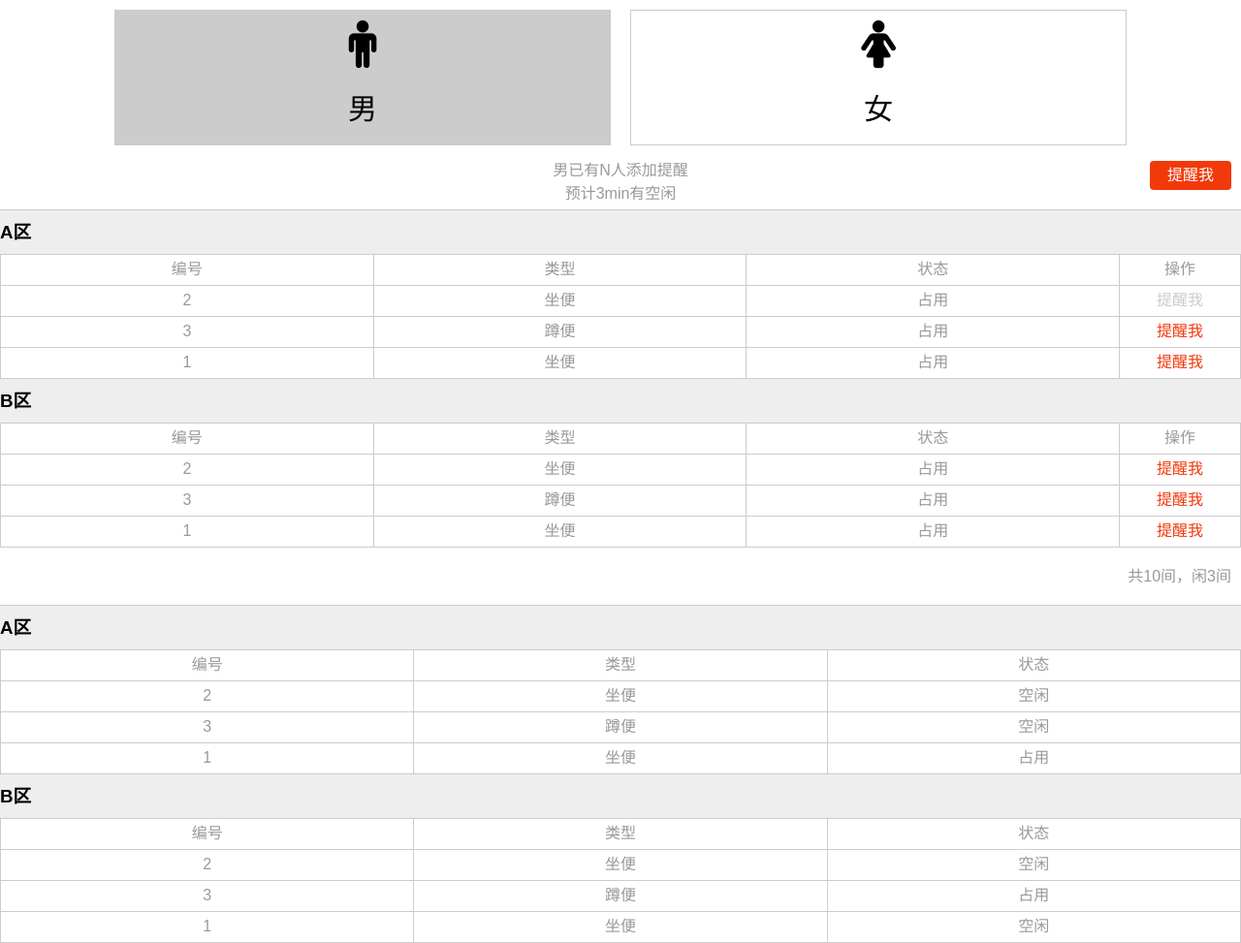
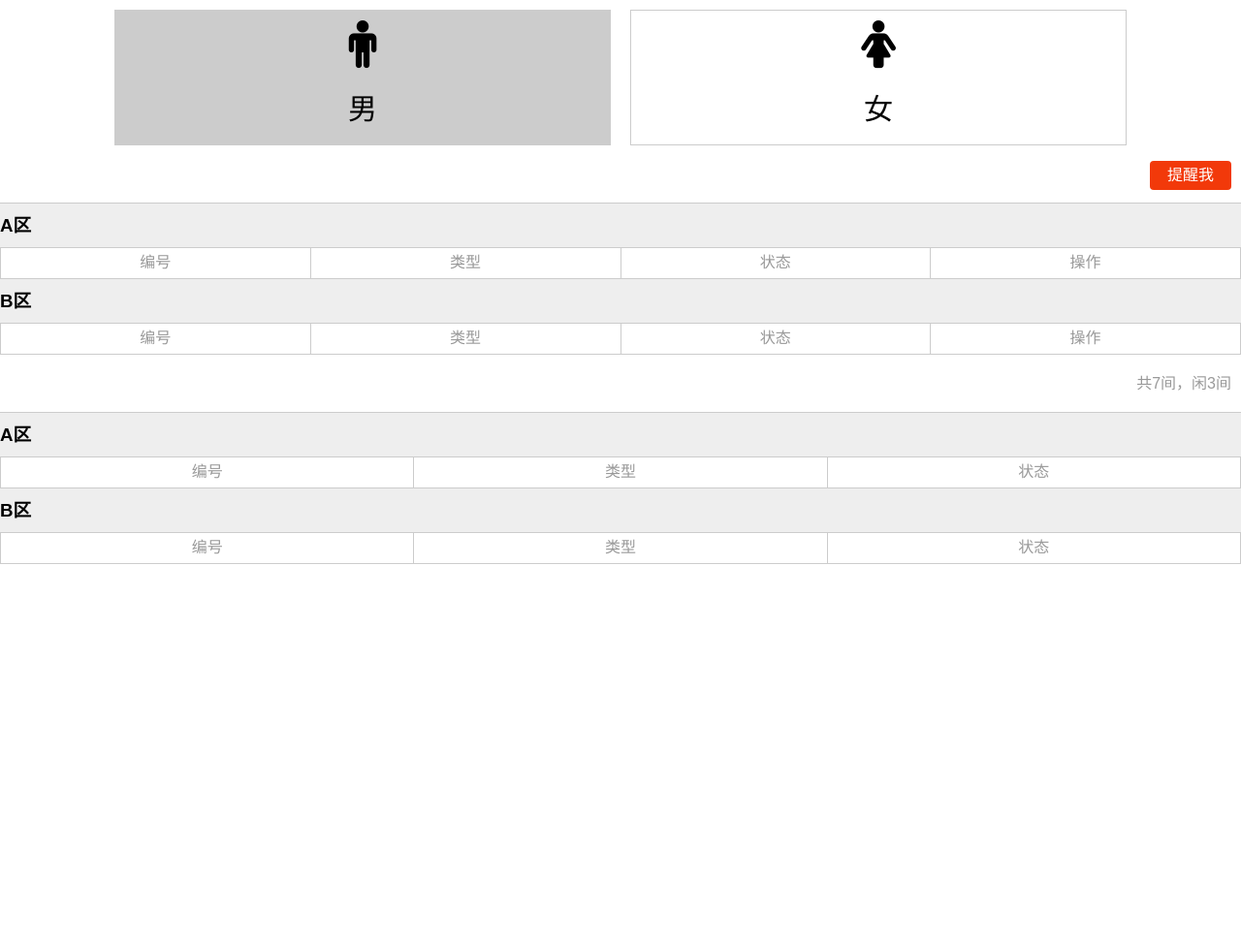
Before and after one commit to baifendian/eyeofgod_server, a Django app: template eyeofgodserver/templates/eogserver/toliet.html in a window 1280 px wide. Shown: the whole page at 97% size. After the commit the page ends 582 px from the top, so only its background shows below. Run offline with Django 3.2, Linux system fonts and the light colour scheme; the template is opened without the code that fills it, so the values that code supplies are empty; style sheets or scripts are compiled from the project's sources.

Commit message:
接口调试

```diff
--- a/eyeofgodserver/static/eogserver/css/main.less
+++ b/eyeofgodserver/static/eogserver/css/main.less
@@ -103,7 +103,7 @@ div {
             }
         }
     }
-    .app-shower,.app-egg {
+    .app-shower,.app-egg,.app-lounge {
         .app-info p {
             line-height: 100px;
         }
@@ -234,6 +234,7 @@ div {
 }
 
 .toliet-con-box {
+    display: none;
     width: 100%;
     .toliet-remind-info {
         position: relative;
@@ -315,6 +316,9 @@ div {
     }
 }
 
+.toliet-con-notbusy {
+    display: block;
+}
 
 //洗浴间
 .shower-area {
@@ -359,7 +363,7 @@ div {
 }
 
 //休息室
-.restroom-men, .restroom-female{
+.restroom-male, .restroom-female{
     display: none;
 }
 
--- a/eyeofgodserver/static/eogserver/scripts/toliet.js
+++ b/eyeofgodserver/static/eogserver/scripts/toliet.js
@@ -1,9 +1,312 @@
+//var data = {
+//"msg": "",
+//"code": 1,
+//"data": {
+//  "0": {
+//    "A": [{
+//      "sourceid": 36,
+//      "text": "\u5973\u5750\u4fbf",
+//      "textid": 4,
+//      "state": 1,
+//      "location": "A",
+//      "subscription": 0
+//    }, {
+//      "sourceid": 37,
+//      "text": "\u5973\u5750\u4fbf",
+//      "textid": 4,
+//      "state": 1,
+//      "location": "A",
+//      "subscription": 0
+//    }, {
+//      "sourceid": 38,
+//      "text": "\u5973\u5750\u4fbf",
+//      "textid": 4,
+//      "state": 1,
+//      "location": "A",
+//      "subscription": 0
+//    }, {
+//      "sourceid": 31,
+//      "text": "\u5973\u8e72\u4fbf",
+//      "textid": 5,
+//      "state": 1,
+//      "location": "A",
+//      "subscription": 0
+//    }, {
+//      "sourceid": 32,
+//      "text": "\u5973\u8e72\u4fbf",
+//      "textid": 5,
+//      "state": 1,
+//      "location": "A",
+//      "subscription": 0
+//    }, {
+//      "sourceid": 33,
+//      "text": "\u5973\u8e72\u4fbf",
+//      "textid": 5,
+//      "state": 1,
+//      "location": "A",
+//      "subscription": 0
+//    }],
+//    "B": [{
+//      "sourceid": 39,
+//      "text": "\u5973\u5750\u4fbf",
+//      "textid": 4,
+//      "state": 1,
+//      "location": "B",
+//      "subscription": 0
+//    }, {
+//      "sourceid": 40,
+//      "text": "\u5973\u5750\u4fbf",
+//      "textid": 4,
+//      "state": 0,
+//      "location": "B",
+//      "subscription": 0
+//    }, {
+//      "sourceid": 34,
+//      "text": "\u5973\u8e72\u4fbf",
+//      "textid": 5,
+//      "state": 1,
+//      "location": "B",
+//      "subscription": 0
+//    }, {
+//      "sourceid": 35,
+//      "text": "\u5973\u8e72\u4fbf",
+//      "textid": 5,
+//      "state": 1,
+//      "location": "B",
+//      "subscription": 0
+//    }]
+//  },
+//  "1": {
+//    "A": [{
+//      "sourceid": 41,
+//      "text": "\u7537\u8e72\u4fbf",
+//      "textid": 2,
+//      "state": 1,
+//      "location": "A",
+//      "subscription": 0
+//    }, {
+//      "sourceid": 42,
+//      "text": "\u7537\u8e72\u4fbf",
+//      "textid": 2,
+//      "state": 0,
+//      "location": "A",
+//      "subscription": 0
+//    }, {
+//      "sourceid": 43,
+//      "text": "\u7537\u8e72\u4fbf",
+//      "textid": 2,
+//      "state": 0,
+//      "location": "A",
+//      "subscription": 0
+//    }],
+//    "B": [{
+//      "sourceid": 44,
+//      "text": "\u7537\u8e72\u4fbf",
+//      "textid": 2,
+//      "state": 0,
+//      "location": "B",
+//      "subscription": 0
+//    }, {
+//      "sourceid": 45,
+//      "text": "\u7537\u8e72\u4fbf",
+//      "textid": 2,
+//      "state": 0,
+//      "location": "B",
+//      "subscription": 0
+//    }, {
+//      "sourceid": 46,
+//      "text": "\u7537\u8e72\u4fbf",
+//      "textid": 2,
+//      "state": 0,
+//      "location": "B",
+//      "subscription": 0
+//    }, {
+//      "sourceid": 47,
+//      "text": "\u7537\u8e72\u4fbf",
+//      "textid": 2,
+//      "state": 0,
+//      "location": "B",
+//      "subscription": 0
+//    }]
+//  },
+//  "sex": 1
+//}
+//}
+//console.log(data);
+//var myData = data.data;
+
+var myData = {};
+$.ajax({
+	type:"post",
+	url:"http://192.168.1.140:9000/app/state/toliet",
+	async:true,
+	success: function(data) {
+	  myData = data.data;
+	}
+});
+
+
+var allStateMen = 0;
+var allStateWomen = 0;
+
+//男厕状态总和
+function menState() {
+  for (var i = 0; i < myData[1].A.length; i++) {
+    allStateMen += myData[1].A[i].state;
+  }
+  for (var  i = 0; i < myData[1].B.length; i++) {
+    allStateMen += myData[1].B[i].state;
+  }
+//if (allStateMen === 0) {
+//  return '忙';
+//} else {
+//  return '不忙';
+//}
+  return allStateMen;
+}
+var allMenState = menState();
+$('#menNotbusy').html('共7间，闲'+allMenState+'间');
+if (allMenState === 0) {
+  $('.restroom-male .toliet-con-box').eq(0).addClass('toliet-con-notbusy');
+  $('.restroom-male .toliet-con-box').eq(1).removeClass('toliet-con-notbusy');
+} else {
+  $('.restroom-male .toliet-con-box').eq(0).removeClass('toliet-con-notbusy');
+  $('.restroom-male .toliet-con-box').eq(1).addClass('toliet-con-notbusy');
+}
+
+
+
+//女厕状态总和
+function womenState() {
+  for (var i = 0; i < myData[0].A.length; i++) {
+    allStateWomen += myData[0].A[i].state;
+  }
+  for (var  i = 0; i < myData[0].B.length; i++) {
+    allStateWomen += myData[0].B[i].state;
+  }
+//if (allStateWomen === 0) {
+//  return '忙';
+//} else {
+//  return '不忙';
+//}
+  return allStateWomen;
+}
+
+var allWomenState = womenState();
+$('#womenNotbusy').html('共10间，闲'+allWomenState+'间');
+if (allWomenState === 0) {
+  $('.restroom-female .toliet-con-box').eq(0).addClass('toliet-con-notbusy');
+  $('.restroom-female .toliet-con-box').eq(1).removeClass('toliet-con-notbusy');
+} else {
+  $('.restroom-female .toliet-con-box').eq(0).removeClass('toliet-con-notbusy');
+  $('.restroom-female .toliet-con-box').eq(1).addClass('toliet-con-notbusy');
+}
+
+
+if (myData.sex === 1) {
+  //tab
+  $('.sex-tab .tab-chil').eq(0).addClass('tab-chil-active');
+  $('.sex-tab .tab-chil').eq(1).removeClass('tab-chil-active');
+
+  //内容
+  $('.restroom-men').addClass('restroom-show');
+  $('restroom-female').removeClass('restroom-show');
+} else {
+  //tab
+  $('.sex-tab .tab-chil').eq(0).removeClass('tab-chil-active');
+  $('.sex-tab .tab-chil').eq(1).addClass('tab-chil-active');
+
+  //内容
+  $('.restroom-men').removeClass('restroom-show');
+  $('restroom-female').addClass('restroom-show');
+}
+
+
+
+//男  忙
+function mendataDetail1(area) {
+  var myHtml = ''
+  for (var i = 0; i < area.length; i++) {
+    area[i].subscription == 0
+    if (area[i].state === 0) {
+      if (area[i].subscription == 0) {
+        var myHtml = myHtml + '<tr>'
+                +'<td>'+ area[i].sourceid +'</td>'
+                +'<td>'+ area[i].text +'</td>'
+                +'<td>占用</td>'
+                +'<td width="125"><input class="table-remind-btn" onclick="singleRemind(this, this.value, id)" type="button" value="提醒我" /></td>'
+                +'</tr>';
+      } else {
+        var myHtml = myHtml + '<tr>'
+                +'<td>'+ area[i].sourceid +'</td>'
+                +'<td>'+ areaA[i].text +'</td>'
+                +'<td>占用</td>'
+                +'<td width="125"><input class="table-remind-btn table-remind-btn-disabled" disabled="disabled" onclick="singleRemind(this, this.value, id)" type="button" value="取消提醒" /></td>'
+                +'</tr>';
+      }
+
+    } else {
+      if (area[i].subscription == 0) {
+        var myHtml = myHtml + '<tr>'
+                +'<td>'+ area[i].sourceid +'</td>'
+                +'<td>'+ area[i].text +'</td>'
+                +'<td>空闲</td>'
+                +'<td width="125"><input class="table-remind-btn" onclick="singleRemind(this, this.value, id)" type="button" value="提醒我" /></td>'
+                +'</tr>';
+      } else {
+        var myHtml = myHtml + '<tr>'
+                +'<td>'+ area[i].sourceid +'</td>'
+                +'<td>'+ area[i].text +'</td>'
+                +'<td>空闲</td>'
+                +'<td width="125"><input class="table-remind-btn table-remind-btn-disabled" disabled="disabled" onclick="singleRemind(this, this.value, id)" type="button" value="取消提醒" /></td>'
+                +'</tr>';
+      }
+
+    }
+
+  }
+  return myHtml;
+}
+$('.restroom-male table').eq(0).html($('.restroom-male table').eq(0).html() + mendataDetail1(myData[1].A));
+$('.restroom-male table').eq(1).html($('.restroom-male table').eq(1).html() + mendataDetail1(myData[1].B));
+$('.restroom-female table').eq(0).html($('.restroom-female table').eq(0).html() + mendataDetail1(myData[0].A));
+$('.restroom-female table').eq(1).html($('.restroom-female table').eq(1).html() + mendataDetail1(myData[0].B));
+
+//男 闲
+function mendataDetail2(area) {
+  var myHtml = ''
+  for (var i = 0; i < area.length; i++) {
+    area[i].subscription == 0
+    if (area[i].state === 0) {
+        var myHtml = myHtml + '<tr><td>'+area[i].sourceid+'</td>'
+              +'<td>'+area[i].text+'</td>'
+              +'<td>占用</td></tr>';
+
+    } else {
+      if (area[i].subscription == 0) {
+        var myHtml = myHtml + '<tr><td>'+area[i].sourceid+'</td>'
+              +'<td>'+area[i].text+'</td>'
+              +'<td>空闲</td></tr>';
+      }
+
+    }
+
+  }
+  return myHtml;
+}
+
+$('.restroom-male table').eq(2).html($('.restroom-male table').eq(2).html() + mendataDetail2(myData[1].A));
+$('.restroom-male table').eq(3).html($('.restroom-male table').eq(3).html() + mendataDetail2(myData[1].B));
+$('.restroom-female table').eq(2).html($('.restroom-female table').eq(2).html() + mendataDetail2(myData[0].A));
+$('.restroom-female table').eq(3).html($('.restroom-female table').eq(3).html() + mendataDetail2(myData[0].B));
+
+
 
 //男
 $('.sex-tab .tab-chil-male').on('click', function() {
   $(this).addClass('tab-chil-active');
   $('.sex-tab .tab-chil-female').removeClass('tab-chil-active');
-  $('.restroom-men').addClass('restroom-show');
+  $('.restroom-male').addClass('restroom-show');
   $('.restroom-female').removeClass('restroom-show');
 });
 
@@ -11,7 +314,7 @@ $('.sex-tab .tab-chil-male').on('click', function() {
 $('.sex-tab .tab-chil-female').on('click', function() {
   $(this).addClass('tab-chil-active');
   $('.sex-tab .tab-chil-male').removeClass('tab-chil-active');
-  $('.restroom-men').removeClass('restroom-show');
+  $('.restroom-male').removeClass('restroom-show');
   $('.restroom-female').addClass('restroom-show');
 });
 
@@ -36,3 +339,5 @@ function singleRemind(obj, inner) {
     obj.value = '提醒我';
   }
 }
+
+$('.toliet-con-busy table').html();
--- a/eyeofgodserver/templates/eogserver/overview.html
+++ b/eyeofgodserver/templates/eogserver/overview.html
@@ -49,7 +49,7 @@
         <div class="pull-left app-info">
           <span class="pull-left resource-status">空闲</span>
           <div class="pull-left resource-num">
-            <p>A区：2</p>
+            <p>C区：2</p>
           </div>
           <div class="pull-left remindme-btn">
             <div class="pull-left loungeBtn">提醒我</div>
@@ -64,7 +64,7 @@
         <div class="pull-left app-info">
           <span class="pull-left resource-status">空闲</span>
           <div class="pull-left resource-num">
-            <p>A区：2</p>
+            <p>C区：2</p>
           </div>
           <div class="pull-left remindme-btn">
             <div class="pull-left showerBtn">提醒我</div>
@@ -79,7 +79,7 @@
         <div class="pull-left app-info">
           <span class="pull-left resource-status">空闲</span>
           <div class="pull-left resource-num">
-            <p>A区：2</p>
+            <p>D区：2</p>
           </div>
           <div class="pull-left remindme-btn">
             <div class="pull-left eggBtn">提醒我</div>
--- a/eyeofgodserver/templates/eogserver/toliet.html
+++ b/eyeofgodserver/templates/eogserver/toliet.html
@@ -28,11 +28,11 @@
         </div>
       </div>
     </div>
-    <div class="restroom-men restroom-show">
-      <div class="toliet-con-box">
+    <div class="restroom-male restroom-show">
+      <div class="toliet-con-box toliet-con-notbusy">
         <div class="toliet-remind-info">
-          <p>男已有N人添加提醒</p>
-          <p>预计3min有空闲</p>
+          <!--<p>男已有N人添加提醒</p>
+          <p>预计3min有空闲</p>-->
           <div class="toliet-remind-btn">提醒我</div>
         </div>
         <div class="toliet-area">
@@ -44,24 +44,7 @@
               <th>状态</th>
               <th>操作</th>
             </tr>
-            <tr>
-              <td>2</td>
-              <td>坐便</td>
-              <td>占用</td>
-              <td width="125"><input disabled="disabled" class="table-remind-btn table-remind-btn-disabled" onclick="singleRemind(this, this.value, id)" type="button" value="提醒我" /></td>
-            </tr>
-            <tr>
-              <td>3</td>
-              <td>蹲便</td>
-              <td>占用</td>
-              <td width="125"><input class="table-remind-btn" onclick="singleRemind(this, this.value, id)" type="button" value="提醒我" /></td>
-            </tr>
-            <tr>
-              <td>1</td>
-              <td>坐便</td>
-              <td>占用</td>
-              <td width="125"><input class="table-remind-btn" onclick="singleRemind(this, this.value, id)" type="button" value="提醒我" /></td>
-            </tr>
+
           </table>
         </div>
         <div class="toliet-area">
@@ -73,30 +56,13 @@
               <th>状态</th>
               <th>操作</th>
             </tr>
-            <tr>
-              <td>2</td>
-              <td>坐便</td>
-              <td>占用</td>
-              <td width="125"><input class="table-remind-btn" onclick="singleRemind(this, this.value, id)" type="button" value="提醒我" /></td>
-            </tr>
-            <tr>
-              <td>3</td>
-              <td>蹲便</td>
-              <td>占用</td>
-              <td width="125"><input class="table-remind-btn" onclick="singleRemind(this, this.value, id)" type="button" value="提醒我" /></td>
-            </tr>
-            <tr>
-              <td>1</td>
-              <td>坐便</td>
-              <td>占用</td>
-              <td width="125"><input class="table-remind-btn" onclick="singleRemind(this, this.value, id)" type="button" value="提醒我" /></td>
-            </tr>
+
           </table>
         </div>
       </div>
-      <div class="toliet-con-box">
+      <div class="toliet-con-box toliet-con-notbusy">
         <div class="toliet-remind-info">
-          <span>共10间，闲3间</span>
+          <span id="menNotbusy">共7间，闲3间</span>
         </div>
         <div class="toliet-area">
           <h3>A区</h3>
@@ -106,21 +72,7 @@
               <th>类型</th>
               <th>状态</th>
             </tr>
-            <tr>
-              <td>2</td>
-              <td>坐便</td>
-              <td>空闲</td>
-            </tr>
-            <tr>
-              <td>3</td>
-              <td>蹲便</td>
-              <td>空闲</td>
-            </tr>
-            <tr>
-              <td>1</td>
-              <td>坐便</td>
-              <td>占用</td>
-            </tr>
+
           </table>
         </div>
         <div class="toliet-area">
@@ -131,31 +83,17 @@
               <th>类型</th>
               <th>状态</th>
             </tr>
-            <tr>
-              <td>2</td>
-              <td>坐便</td>
-              <td>空闲</td>
-            </tr>
-            <tr>
-              <td>3</td>
-              <td>蹲便</td>
-              <td>占用</td>
-            </tr>
-            <tr>
-              <td>1</td>
-              <td>坐便</td>
-              <td>空闲</td>
-            </tr>
+
           </table>
         </div>
       </div>
     </div>
     <div class="restroom-female">
-      <div class="toliet-con-box">
+      <div class="toliet-con-box toliet-con-notbusy">
         <div class="toliet-remind-info">
-          <p>女已有N人添加提醒</p>
-          <p>预计3min有空闲</p>
-          <div class="toliet-remind-btn">提醒我</div>
+          <!--<p>男已有N人添加提醒</p>
+          <p>预计3min有空闲</p>-->
+          <div class="toliet-remind-btn">提醒我女</div>
         </div>
         <div class="toliet-area">
           <h3>A区</h3>
@@ -166,24 +104,7 @@
               <th>状态</th>
               <th>操作</th>
             </tr>
-            <tr>
-              <td>2</td>
-              <td>坐便</td>
-              <td>占用</td>
-              <td class="table-remind-btn">提醒我</td>
-            </tr>
-            <tr>
-              <td>3</td>
-              <td>蹲便</td>
-              <td>占用</td>
-              <td class="table-remind-btn">提醒我</td>
-            </tr>
-            <tr>
-              <td>1</td>
-              <td>坐便</td>
-              <td>占用</td>
-              <td class="table-remind-btn">提醒我</td>
-            </tr>
+
           </table>
         </div>
         <div class="toliet-area">
@@ -195,30 +116,13 @@
               <th>状态</th>
               <th>操作</th>
             </tr>
-            <tr>
-              <td>2</td>
-              <td>坐便</td>
-              <td>占用</td>
-              <td class="table-remind-btn">提醒我</td>
-            </tr>
-            <tr>
-              <td>3</td>
-              <td>蹲便</td>
-              <td>占用</td>
-              <td class="table-remind-btn">提醒我</td>
-            </tr>
-            <tr>
-              <td>1</td>
-              <td>坐便</td>
-              <td>占用</td>
-              <td class="table-remind-btn">提醒我</td>
-            </tr>
+
           </table>
         </div>
       </div>
-      <div class="toliet-con-box">
+      <div class="toliet-con-box toliet-con-notbusy">
         <div class="toliet-remind-info">
-          <span>女共10间，闲3间</span>
+          <span id="womenNotbusy">共10间，闲3间</span>
         </div>
         <div class="toliet-area">
           <h3>A区</h3>
@@ -228,21 +132,7 @@
               <th>类型</th>
               <th>状态</th>
             </tr>
-            <tr>
-              <td>2</td>
-              <td>坐便</td>
-              <td>空闲</td>
-            </tr>
-            <tr>
-              <td>3</td>
-              <td>蹲便</td>
-              <td>空闲</td>
-            </tr>
-            <tr>
-              <td>1</td>
-              <td>坐便</td>
-              <td>占用</td>
-            </tr>
+
           </table>
         </div>
         <div class="toliet-area">
@@ -253,21 +143,7 @@
               <th>类型</th>
               <th>状态</th>
             </tr>
-            <tr>
-              <td>2</td>
-              <td>坐便</td>
-              <td>空闲</td>
-            </tr>
-            <tr>
-              <td>3</td>
-              <td>蹲便</td>
-              <td>占用</td>
-            </tr>
-            <tr>
-              <td>1</td>
-              <td>坐便</td>
-              <td>空闲</td>
-            </tr>
+
           </table>
         </div>
       </div>
```
Also changed, not shown: eyeofgodserver/static/eogserver/scripts/overview.js (+55 -34 lines), eyeofgodserver/static/eogserver/scripts/registered.js (+10 -9 lines), eyeofgodserver/templates/eogserver/restroom.html (+5 -5 lines), eyeofgodserver/static/eogserver/images/20150421H4352_EwSrQ.thumb.700_0.png (added), eyeofgodserver/static/eogserver/images/76258PICdYK_1024.jpg (added).
